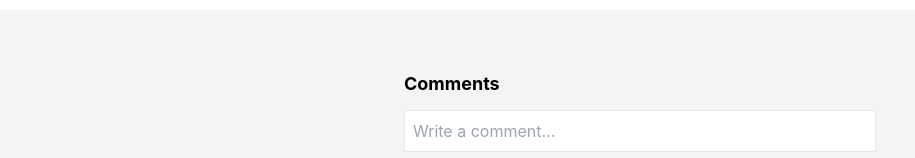
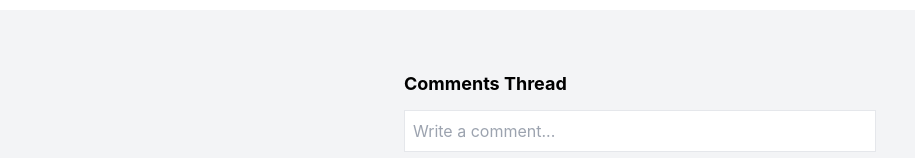
Before and after one commit to avarma-gh/react-ui-kit, a React (Create React App) app: page / in a window 1280 px wide. Shown: the part 1030-1188 px from the top of the page, without its empty margins (0-915 px from the left). Built offline with nearby package versions, Linux system fonts and the light colour scheme.

Commit message:
new commit

```diff
--- a/src/components/CommentThread/CommentThread.jsx
+++ b/src/components/CommentThread/CommentThread.jsx
@@ -13,9 +13,10 @@
     }
   }
 
+  //TODO: Add a function to handle comment submission
   return (
     <div className="p-5 max-w-lg mx-auto">
-      <h2 className="text-lg font-bold">Comments</h2>
+      <h2 className="text-lg font-bold">Comments Thread</h2>
 
       <div className="mt-3">
         <input
```
